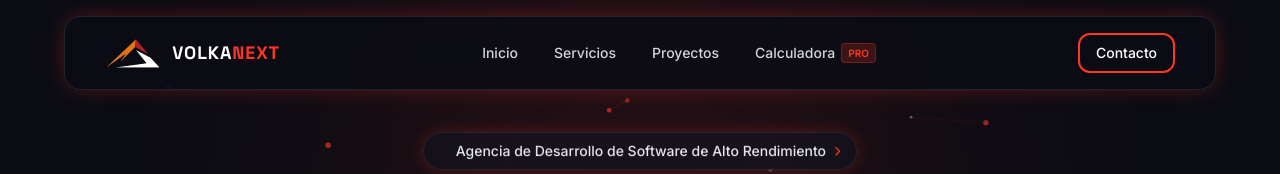
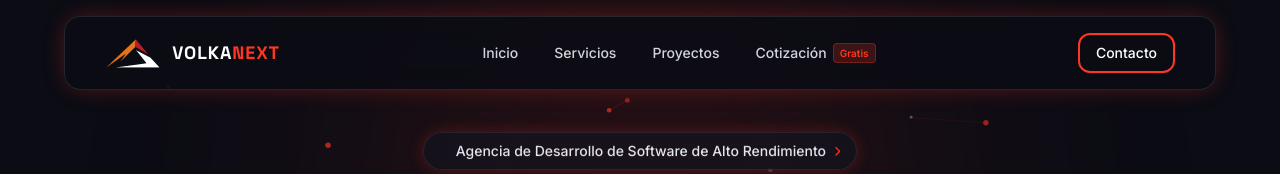
Before and after one commit to Rokototech/website, a React (Vite) app: page / in a window 1280 px wide. Shown: the top 174 px of the page. Built offline with nearby package versions, Linux system fonts and the light colour scheme.

Commit message:
refactor(nav): renombrar el enlace de la calculadora a «presupuesto» y establecer la insignia en «gratis»

```diff
--- a/src/data/navLinks.ts
+++ b/src/data/navLinks.ts
@@ -9,6 +9,6 @@ export const navLinks: NavLink[] = [
   { label: 'Inicio', href: '#inicio' },
   { label: 'Servicios', href: '#servicios' },
   { label: 'Proyectos', href: '#proyectos' },
-  { label: 'Calculadora', href: '#calculadora', badge: 'PRO' },
+  { label: 'Cotización', href: '#calculadora', badge: 'Gratis' },
   { label: 'Contacto', href: '#contacto', right: true },
 ]
```
